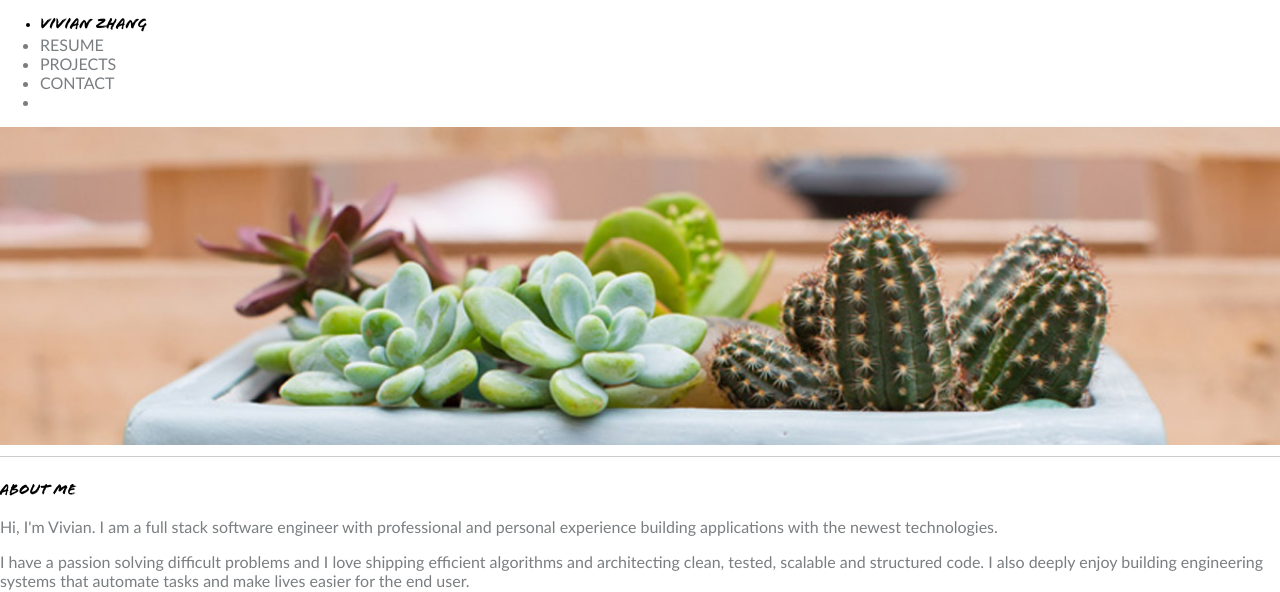
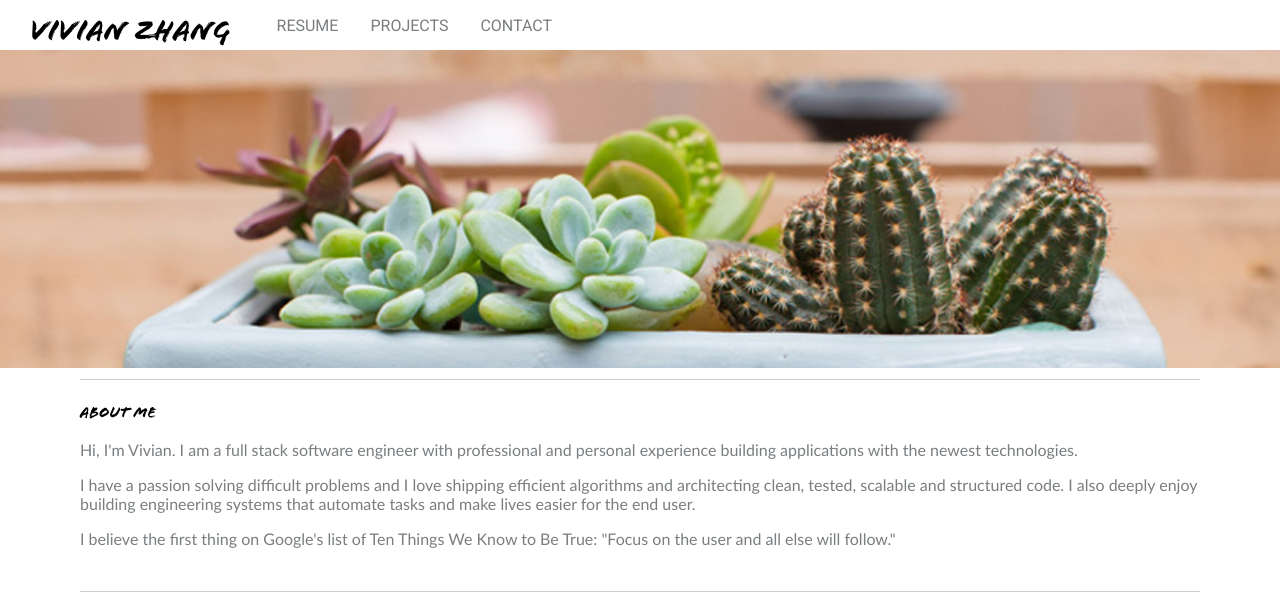
Before and after one commit to vivzhang/portfolio, a plain HTML site: page index.html in a window 1280 px wide. Shown: the top 592 px of the page. Drawn offline with Linux system fonts and the light colour scheme.

Commit message:
Add nav bar styles

```diff
--- a/styles.css
+++ b/styles.css
@@ -7,6 +7,7 @@ body {
 	font-family: Optima;
   color: #7A7E80;
   margin: 0;
+  position: relative;
 }
 
 hr {
@@ -14,7 +15,6 @@ hr {
   height: 1px;
   border: 0;
   border-top: 1px solid #ccc;
-  /*margin: 1em 5em;*/
   padding: 0;
 }
 
@@ -31,16 +31,51 @@ a:hover {
   color: #ED713B;
 }
 
-#nav {
+ul {
+  list-style-type: none;
+  padding: 0;
+  overflow: hidden;
+}
+
+/* make list items horizontal */
+li {
+  float: left;
+  padding: 0 1em;
+  font-family: 'roboto';
+}
+
+li a {
+  display: block;
+  text-align: center;
+}
+
+#navigation {
+  position: fixed;
+  z-index: 1000;
+  display: -webkit-flexbox;
+  display: -ms-flexbox;
+  display: -webkit-flex;
+  display: flex;
+  -webkit-flex-align: center;
+  -ms-flex-align: center;
+  -webkit-align-items: center;
+  align-items: center;
+  width: 100%;
+  display: block;
+  z-index: 3;
+}
+
+#container {
+  margin: 0 5em;
 }
 
 #homeimage {
   width: 100%;
-  height: 50%;
+  padding-top: 50px;
 }
 
 #about {
-	background-size: cover;
+  background-size: cover;
   display: flex;
   left: 0;
   top: 0;
@@ -48,8 +83,13 @@ a:hover {
   height: 100%;
 }
 
-.container {
-  margin: 0 5em 0 5em;
+#contact {
+  display: block;
+  margin: auto;
+}
+
+#project {
+  width: 100%;
 }
 
 .icon {
@@ -58,31 +98,27 @@ a:hover {
   margin: 0 .5em 0 2em;
 }
 
-.contact {
-  display: block;
-  margin: auto;
-}
-
 .title {
   font-family: FloodStd;
   color: black;
 }
 
-.nameTitle {
-  margin-left: 3em;
+.name-title {
+  font-size: 30px;
+  margin-left: 0;
 }
 
-/*.project {
+/*a:hover .name-title{
+  text-decoration: none;
+}*/
+
+.project-details {
+  width: 80%;
+  margin: auto;
+}
+
+.project-pic {
   display: block;
   margin: auto;
-}*/
-
-.project-pic {
-  height: 70%;
-  width: 70%;
+  width: 40%;
 }
-
-.project-details {
-  margin: 0 auto;
-  width: 80%;
-}
```
